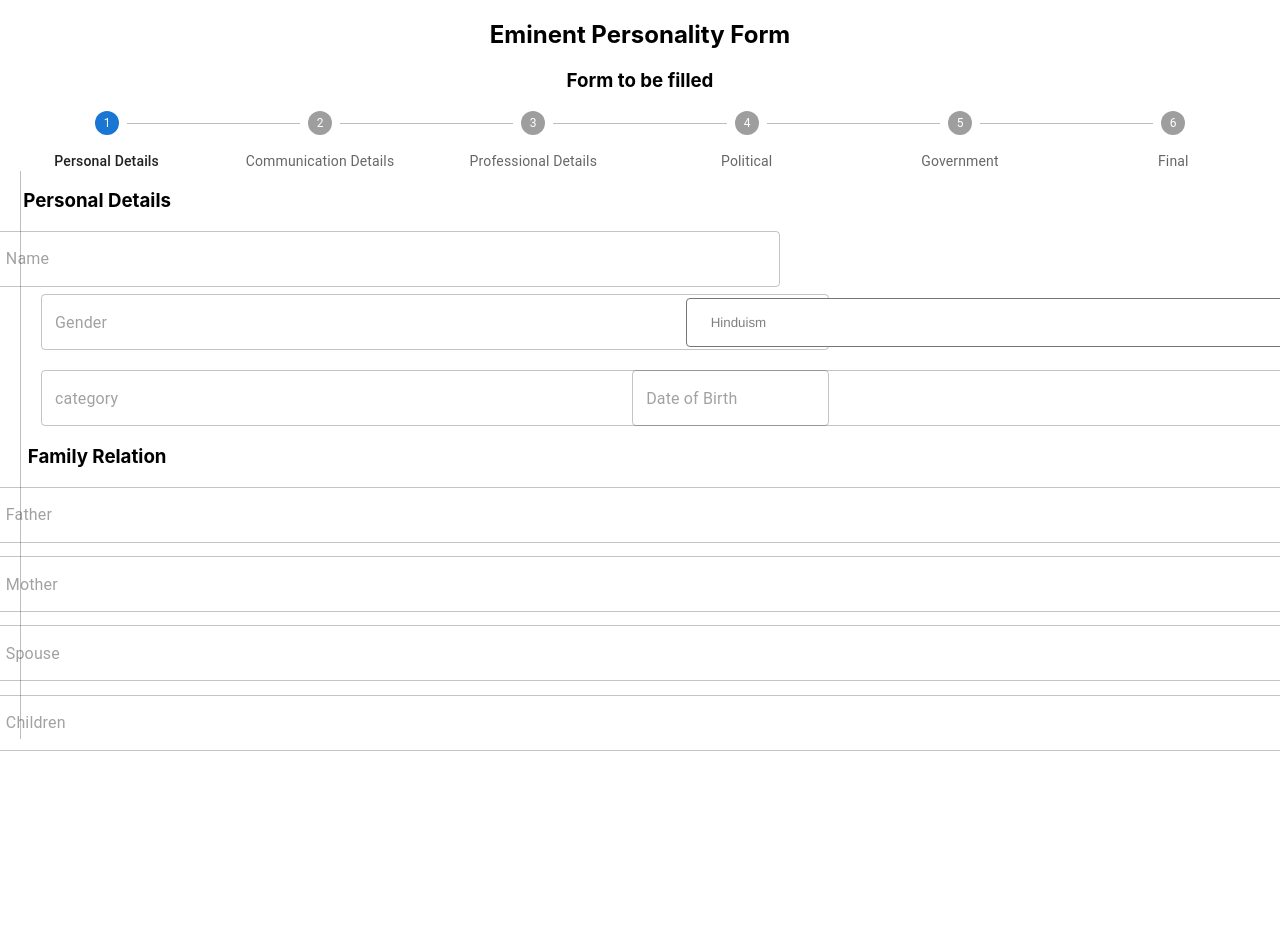
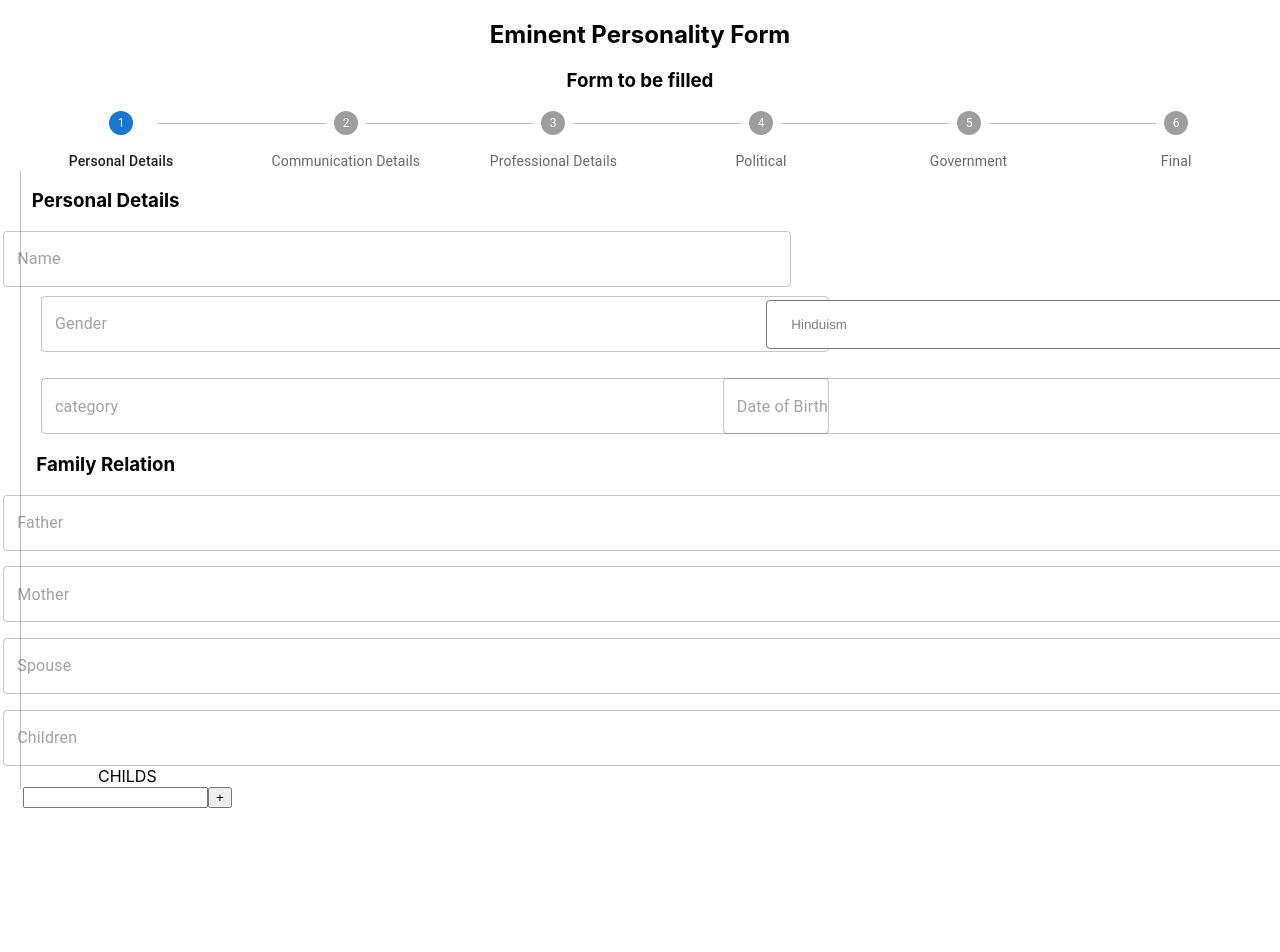
Before and after one commit to rvi-snkr7/stepper_crud, a React (Create React App) app: page / in a window 1280 px wide. Shown: the top 952 px of the page. Built offline with nearby package versions, Linux system fonts and the light colour scheme.

Commit message:
N-B 4th commit

```diff
--- a/src/App.js
+++ b/src/App.js
@@ -5,6 +5,7 @@ import React from 'react';
 // import Ravi from './component/User';
 import Userform from './component/usercreate';
 // import formikArray from './component/Formikarray';
+import Son from './component/fieldarray';
 
 
 function App() {
@@ -23,6 +24,8 @@ function App() {
 
       {/* <Personality/> */}
      <Userform/>
+     {/* <Son></Son> */}
+
      {/* <formikArray/> */}
       </>
     </div>
--- a/src/component/fieldarray.jsx
+++ b/src/component/fieldarray.jsx
@@ -1,65 +1,68 @@
-<FieldArray name="options">
-{(fieldArrayProps)=>(<>
-<div>
-  <button type="button" onClick={()=>fieldArrayProps.push({children:""})}>
-    addfield
-  </button>
-</div>
-{formikProps.children.map((index)=>(
-
-  <Field name={`options.${index}.children`} onChange={(e)=>handle(e)} id="children" value={deta.children}  type='text' component={TextField}>
-    {(fieldProps)=>(
-      <div>
-      <input placeholder="add children"{...fieldProps.field}/>
-
-      <button type="button" onClick={()=>fieldArrayProps.remove(index)}>
-        remove
-      </button>
-      </div>
-
-    )}
+import React from "react";
+import { useState } from "react";
+import axios from "axios";
 
 
-  </Field>
-))}
+ function Son() {
+  const url = "http://localhost:3000/user"
 
-</>)}
+  const[child, setChild]=useState([{childs:''}]);
+  console.log(child)
 
-</FieldArray>
-x.
-setDeta((prevData) => {
+  const handleChildrenAdd=()=>{
+    setChild([...child,{childs:''}])
+  }
+  const handleChildrenRemove=(index)=>{
+    const list=[...child]
+    list.splice(index,1);
+    setChild(list)
 
-    console.log('prevData:',prevData);
+  };
+  const handleChildrenChange=(e,index)=>{
+      const {name,value}=e.target
+      const list=[...child];
+      list[index][name]=value;
+      setChild(list);
+  }
 
-    return {...prevData,
-      gender:e.target.value,
+   return (
+    <form className="CHILDRENS" autoComplete="off">
+     <div className="form-field">
+      <label htmlFor="childs">CHILDS</label>
+        {child.map((singleChild,index)=>
+      (
+        <div  key={index} className="child1">
+          <div className="box1">
+            <input name="childs" type="text" id="childs" value={singleChild.childs}
+            onChange={(e)=>handleChildrenChange(e,index)}/>
+            {child.length-1 === index &&
+              (<button
+               type="button"
+               className="add-btn"
+               onClick={handleChildrenAdd}
+                >+ </button>
+              )
+            }
+          </div>
+          <div className="box2">
+            {child.length>1 &&
+             (
+              <button
+              type="button"
+              className="remove-btn"
+              onClick={handleChildrenRemove}>-</button>
+             )
+            }
 
-    };
-  })
+          </div>
+        </div>
+      )
 
+      )}
 
+      </div>
+      </form>
+   )
+ }
 
-
-                          <FieldArray name="option">
-                            {(fieldArrayprops)=>(
-                              <>
-                              <button type="button" onClick={()=> fieldArrayprops.push({children:""})}>+</button>
-                              {formik.values.options.map((option,index)=>
-                              <Field name={`options.${index}.children`}>
-
-                                {(fieldProps)=>(
-                                  <div>
-                                      <input placeholder="Children" {...fieldProps}/>
-                                     <button type="button" onClick={()=>fieldArrayprops.remove({index})}>-
-
-                                     </button>
-                                  </div>
-
-                                )}
-
-
-                              </Field>)}
-                              </>
-                            )}
-
-                          </FieldArray>
+ export default Son;
--- a/src/component/usercreate.jsx
+++ b/src/component/usercreate.jsx
@@ -6,8 +6,7 @@ import { Button,  StepContent } from "@mui/material";
 import Stepper from '@mui/material/Stepper';
 import Step from '@mui/material/Step';
 import StepLabel from '@mui/material/StepLabel';
-// import Select from '@mui/material/Select';
-// import { Select } from "formik-material-ui";
+import Son from "./fieldarray";
 function Userform() {
   const url = "http://localhost:3000/user"
   const [activeStep, setActiveStep] = React.useState(0)
@@ -21,8 +20,7 @@ function Userform() {
   }
 
 const default_DATA = [
-  {
-    name: "",
+  {name: "",
     gender: "",
     category: "",
     Religion: "",
@@ -140,8 +138,8 @@ console.log(default_DATA)
 
                         <div className="steper1-gr-gap">
                           <Field onChange={(e) => handle(e)} id="children" value={child.children} placeholder="Children" type='text' name="children" component={TextField} />
-
-                          <FieldArray name="son">
+                              <Son/>
+                          {/* <FieldArray name="son">
                             {({remove,push})=>(
                               <div>
                               {formik.son?.map((so,index)=>(
@@ -165,7 +163,7 @@ console.log(default_DATA)
                               ))}
                               </div>
                               )}
-                          </FieldArray>
+                          </FieldArray> */}
                         </div>
                       </div>
 
```
